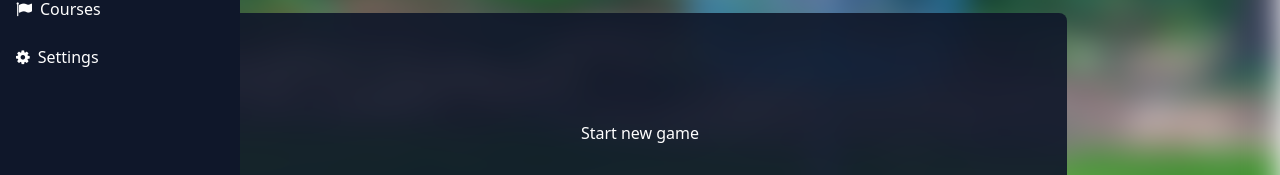
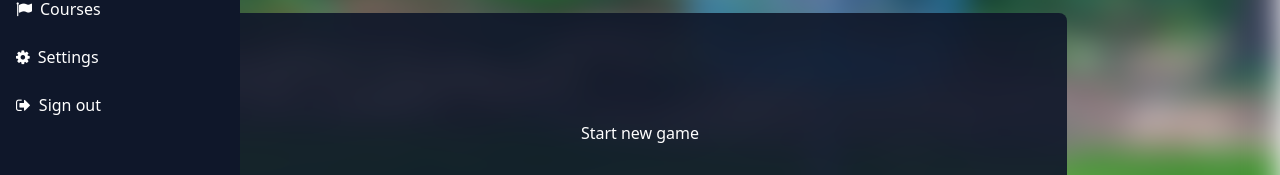
Before and after one commit to WilliamdeBrun/disctracker, a Vue app in the folder disctracker/: page /dashboard in a window 1280 px wide. Shown: the part 443-618 px from the top of the page. Built offline with nearby package versions, Linux system fonts and the light colour scheme; no server answers.

Commit message:
added signout func

```diff
--- a/disctracker/src/views/dashboard.vue
+++ b/disctracker/src/views/dashboard.vue
@@ -34,6 +34,10 @@
       <div class="hover:bg-sky-400 cursor-pointer rounded-lg p-2 mt-2 flex items-center" @click="updateDashboard('Settings')">
         <i class="fa fa-cog text-white mr-2"></i>
         <p class="text-white">Settings</p>
+      </div>
+      <div class="hover:bg-sky-400 cursor-pointer rounded-lg p-2 mt-2 flex items-center" @click="signOut()">
+        <i class="fa fa-sign-out text-white mr-2"></i>
+        <p class="text-white">Sign out</p>
       </div>
     </div>
   </div>
@@ -123,6 +127,10 @@
   const toggleSb = () => {
   sidebarOn.value = !sidebarOn.value;
   };
+  const signOut = () => {
+    localStorage.removeItem('access_token');
+    location.reload();
+  };
 
 </script>
 
```
